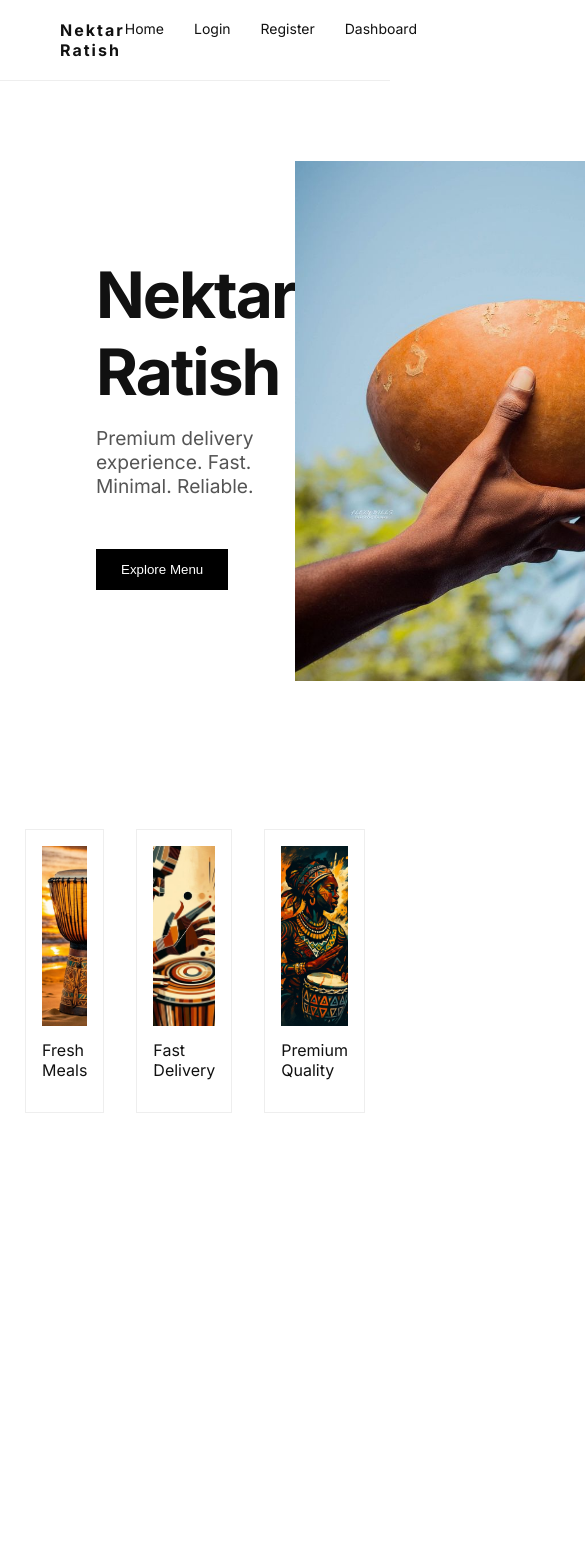
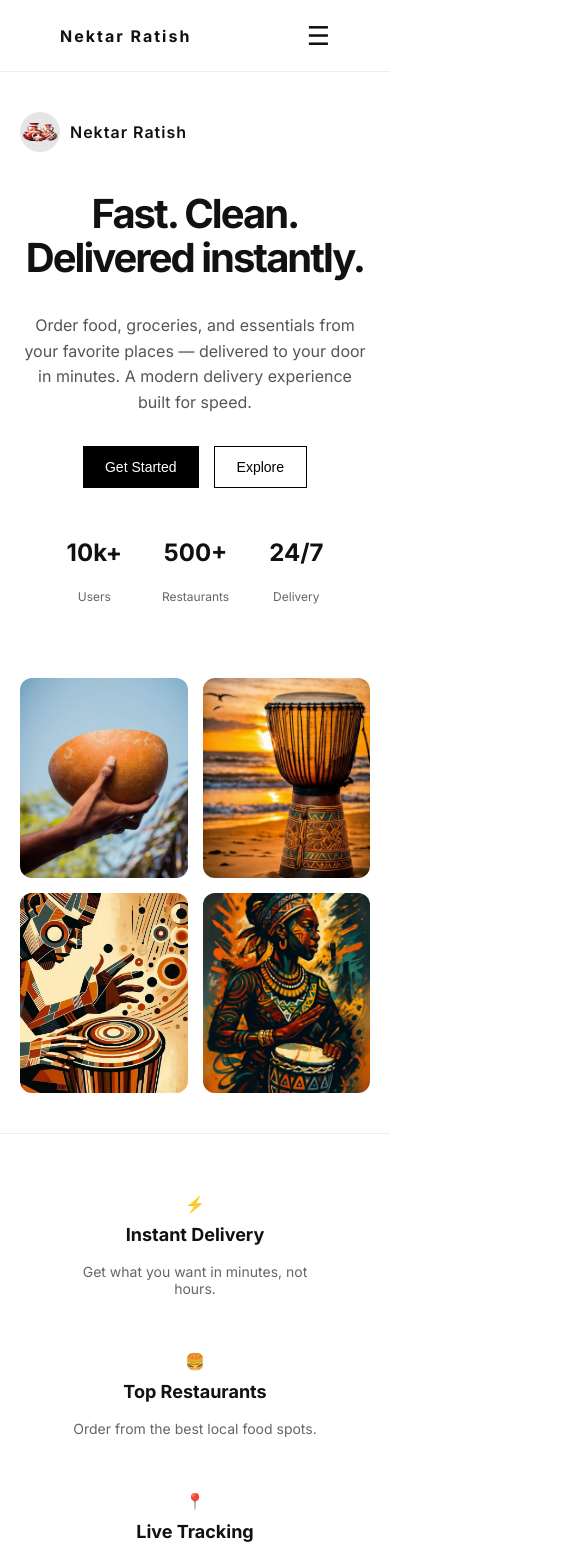
Before and after one commit to Kabogo-Maverick/muratina, a React (Vite) app in the folder frontend/: page / in a window 390 px wide. Shown: the top 1561 px of the page, 585 px wide, since content can reach past the window. Before the commit the page ends 1177 px from the top, so only its background shows below. Built offline with nearby package versions, Linux system fonts and the light colour scheme.

Commit message:
navbar and home

```diff
--- a/frontend/index.html
+++ b/frontend/index.html
@@ -5,10 +5,11 @@
 
     <link rel="icon" type="image/svg+xml" href="/favicon.svg" />
     <meta name="viewport" content="width=device-width, initial-scale=1.0" />
+
+
     <link rel="preconnect" href="https://fonts.googleapis.com">
-    <link rel="preconnect" href="https://fonts.gstatic.com" crossorigin>
-    <link href="https://fonts.googleapis.com/css2?family=Inter:wght@300;400;600;700&display=swap" rel="stylesheet">
-
+<link rel="preconnect" href="https://fonts.gstatic.com" crossorigin>
+<link href="https://fonts.googleapis.com/css2?family=Inter:wght@300;400;500;600;700&display=swap" rel="stylesheet">
     <title>frontend</title>
   </head>
   <body>
--- a/frontend/src/components/Navbar.jsx
+++ b/frontend/src/components/Navbar.jsx
@@ -1,15 +1,22 @@
+import { useState } from "react";
 import "../styles/navbar.css";
 
 function Navbar() {
+  const [open, setOpen] = useState(false);
+
   return (
     <nav className="navbar">
       <div className="logo">Nektar Ratish</div>
 
-      <div className="links">
+      <div className={`links ${open ? "active" : ""}`}>
         <a href="/">Home</a>
         <a href="/login">Login</a>
         <a href="/register">Register</a>
         <a href="/dashboard">Dashboard</a>
+      </div>
+
+      <div className="hamburger" onClick={() => setOpen(!open)}>
+        ☰
       </div>
     </nav>
   );
--- a/frontend/src/pages/Home.jsx
+++ b/frontend/src/pages/Home.jsx
@@ -1,4 +1,5 @@
 import "../styles/home.css";
+import logo from "../images/logo.jpg";
 import image1 from "../images/image1.jpg";
 import image2 from "../images/image2.jpg";
 import image3 from "../images/image3.jpg";
@@ -8,39 +9,77 @@
   return (
     <div className="home">
 
-      {/* HERO */}
+      {/* NAV HERO WRAPPER */}
       <section className="hero">
+
+        {/* LEFT CONTENT */}
         <div className="hero-left">
-          <h1>Nektar Ratish</h1>
+
+          <div className="brand">
+            <img src={logo} alt="logo" />
+            <span>Nektar Ratish</span>
+          </div>
+
+          <h1>
+            Fast. Clean. <br />
+            Delivered instantly.
+          </h1>
 
           <p>
-            Premium delivery experience. Fast. Minimal. Reliable.
+            Order food, groceries, and essentials from your favorite places —
+            delivered to your door in minutes. A modern delivery experience built for speed.
           </p>
 
-          <button className="cta">Explore Menu</button>
+          <div className="cta">
+            <button className="btn primary">Get Started</button>
+            <button className="btn outline">Explore</button>
+          </div>
+
+          <div className="stats">
+            <div>
+              <h3>10k+</h3>
+              <p>Users</p>
+            </div>
+            <div>
+              <h3>500+</h3>
+              <p>Restaurants</p>
+            </div>
+            <div>
+              <h3>24/7</h3>
+              <p>Delivery</p>
+            </div>
+          </div>
+
         </div>
 
+        {/* RIGHT IMAGE GRID */}
         <div className="hero-right">
-          <img src={image1} className="hero-img" />
+          <img src={image1} className="img img1" />
+          <img src={image2} className="img img2" />
+          <img src={image3} className="img img3" />
+          <img src={image4} className="img img4" />
         </div>
+
       </section>
 
-      {/* GRID SECTION */}
-      <section className="grid">
-        <div className="card">
-          <img src={image2} />
-          <p>Fresh Meals</p>
+      {/* FEATURES SECTION */}
+      <section className="features">
+
+        <div className="feature-card">
+          ⚡ <h3>Instant Delivery</h3>
+          <p>Get what you want in minutes, not hours.</p>
         </div>
 
-        <div className="card">
-          <img src={image3} />
-          <p>Fast Delivery</p>
+        <div className="feature-card">
+          🍔 <h3>Top Restaurants</h3>
+          <p>Order from the best local food spots.</p>
         </div>
 
-        <div className="card">
-          <img src={image4} />
-          <p>Premium Quality</p>
+        <div className="feature-card">
+          📍 <h3>Live Tracking</h3>
+          <p>Know exactly where your order is.</p>
         </div>
+
       </section>
 
     </div>
--- a/frontend/src/styles/global.css
+++ b/frontend/src/styles/global.css
@@ -1,8 +1,12 @@
 body {
   margin: 0;
   font-family: "Inter", sans-serif;
-  background: #ffffff;
+  background: #fff;
   color: #111;
+}
+
+* {
+  box-sizing: border-box;
 }
 
 a {
--- a/frontend/src/styles/home.css
+++ b/frontend/src/styles/home.css
@@ -1,78 +1,182 @@
+/* GLOBAL RESET */
 .home {
-  padding: 0;
+  font-family: "Inter", sans-serif;
+  color: #111;
+  background: #fff;
 }
 
-/* HERO */
+/* HERO SECTION */
 .hero {
   display: flex;
   justify-content: space-between;
   align-items: center;
-  padding: 5rem 6rem;
+  padding: 80px 100px;
+  min-height: 100vh;
+  gap: 60px;
+}
+
+/* LEFT SIDE */
+.hero-left {
+  flex: 1;
+}
+
+.brand {
+  display: flex;
+  align-items: center;
+  gap: 10px;
+  margin-bottom: 40px;
+}
+
+.brand img {
+  width: 40px;
+  height: 40px;
+  border-radius: 50%;
+}
+
+.brand span {
+  font-weight: 600;
+  letter-spacing: 1px;
 }
 
 .hero-left h1 {
-  font-size: 4rem;
+  font-size: 64px;
+  line-height: 1.1;
   font-weight: 700;
   letter-spacing: -2px;
+}
+
+.hero-left p {
+  margin-top: 20px;
+  color: #555;
+  font-size: 16px;
+  max-width: 500px;
+  line-height: 1.6;
+}
+
+/* CTA BUTTONS */
+.cta {
+  margin-top: 30px;
+  display: flex;
+  gap: 15px;
+}
+
+.btn {
+  padding: 12px 22px;
+  border: none;
+  cursor: pointer;
+  font-size: 14px;
+  transition: 0.3s ease;
+}
+
+.primary {
+  background: #000;
+  color: #fff;
+}
+
+.primary:hover {
+  opacity: 0.8;
+}
+
+.outline {
+  background: transparent;
+  border: 1px solid #000;
+}
+
+.outline:hover {
+  background: #000;
+  color: #fff;
+}
+
+/* STATS */
+.stats {
+  display: flex;
+  gap: 40px;
+  margin-top: 50px;
+}
+
+.stats h3 {
+  font-size: 24px;
   margin: 0;
 }
 
-.hero-left p {
-  font-size: 1.2rem;
-  color: #555;
-  margin-top: 1rem;
-  max-width: 400px;
+.stats p {
+  color: #666;
+  font-size: 12px;
 }
 
-.cta {
-  margin-top: 2rem;
-  padding: 12px 24px;
-  border: 1px solid black;
-  background: black;
-  color: white;
-  cursor: pointer;
-  transition: 0.3s;
+/* RIGHT IMAGE GRID */
+.hero-right {
+  flex: 1;
+  display: grid;
+  grid-template-columns: repeat(2, 1fr);
+  gap: 15px;
 }
 
-.cta:hover {
-  background: white;
-  color: black;
+.img {
+  width: 100%;
+  height: 200px;
+  object-fit: cover;
+  border-radius: 12px;
+  transition: 0.3s ease;
 }
 
-/* HERO IMAGE */
-.hero-img {
-  width: 420px;
-  height: 520px;
-  object-fit: cover;
+.img:hover {
+  transform: scale(1.03);
 }
 
-/* GRID */
-.grid {
+/* FEATURES */
+.features {
   display: flex;
   justify-content: center;
-  gap: 2rem;
-  padding: 4rem;
+  gap: 40px;
+  padding: 80px 100px;
+  border-top: 1px solid #eee;
 }
 
-.card {
-  width: 250px;
-  border: 1px solid #eee;
-  padding: 1rem;
-  transition: 0.3s;
+.feature-card {
+  text-align: center;
+  max-width: 250px;
 }
 
-.card:hover {
-  transform: translateY(-5px);
-  border-color: black;
+.feature-card h3 {
+  margin-top: 10px;
+  font-size: 18px;
 }
 
-.card img {
-  width: 100%;
-  height: 180px;
-  object-fit: cover;
+.feature-card p {
+  color: #666;
+  font-size: 14px;
+  margin-top: 5px;
 }
 
-.card p {
-  margin-top: 10px;
-  font-weight: 500;
+/* RESPONSIVE */
+@media (max-width: 900px) {
+  .hero {
+    flex-direction: column;
+    padding: 40px 20px;
+    text-align: center;
+  }
+
+  .hero-left h1 {
+    font-size: 40px;
+  }
+
+  .cta {
+    justify-content: center;
+  }
+
+  .stats {
+    justify-content: center;
+  }
+
+  .hero-right {
+    grid-template-columns: 1fr 1fr;
+    width: 100%;
+  }
+
+  .features {
+    flex-direction: column;
+    align-items: center;
+    padding: 60px 20px;
+  }
 }
--- a/frontend/src/styles/navbar.css
+++ b/frontend/src/styles/navbar.css
@@ -1,8 +1,13 @@
 .navbar {
   display: flex;
   justify-content: space-between;
+  align-items: center;
   padding: 20px 60px;
   border-bottom: 1px solid #eee;
+  position: sticky;
+  top: 0;
+  background: white;
+  z-index: 1000;
 }
 
 .logo {
@@ -17,9 +22,40 @@
 
 .links a {
   font-size: 14px;
-  color: #111;
+  transition: 0.3s;
 }
 
 .links a:hover {
-  text-decoration: underline;
+  opacity: 0.6;
 }
+
+/* HAMBURGER */
+.hamburger {
+  display: none;
+  font-size: 26px;
+  cursor: pointer;
+}
+
+/* MOBILE */
+@media (max-width: 768px) {
+  .hamburger {
+    display: block;
+  }
+
+  .links {
+    position: absolute;
+    top: 70px;
+    right: 0;
+    background: white;
+    flex-direction: column;
+    width: 200px;
+    padding: 20px;
+    border-left: 1px solid #eee;
+    border-bottom: 1px solid #eee;
+    display: none;
+  }
+
+  .links.active {
+    display: flex;
+  }
+}
```
